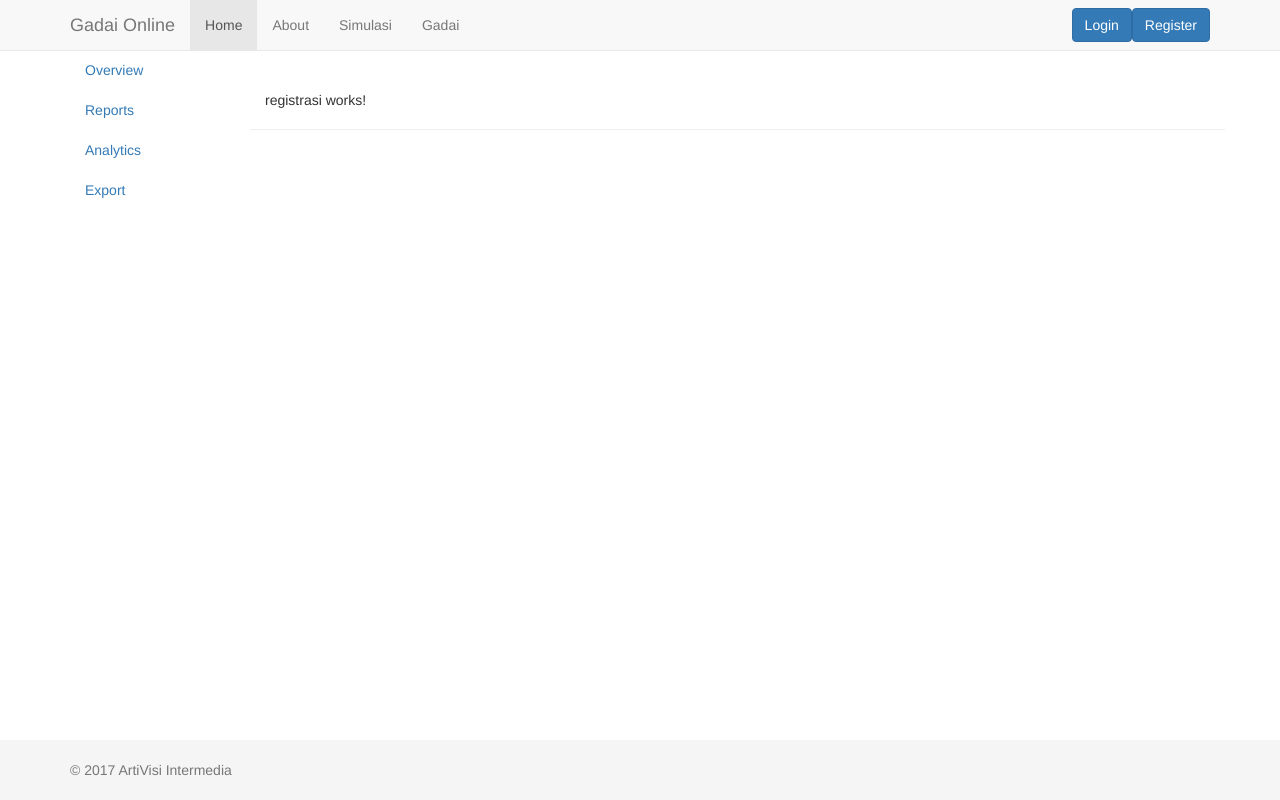
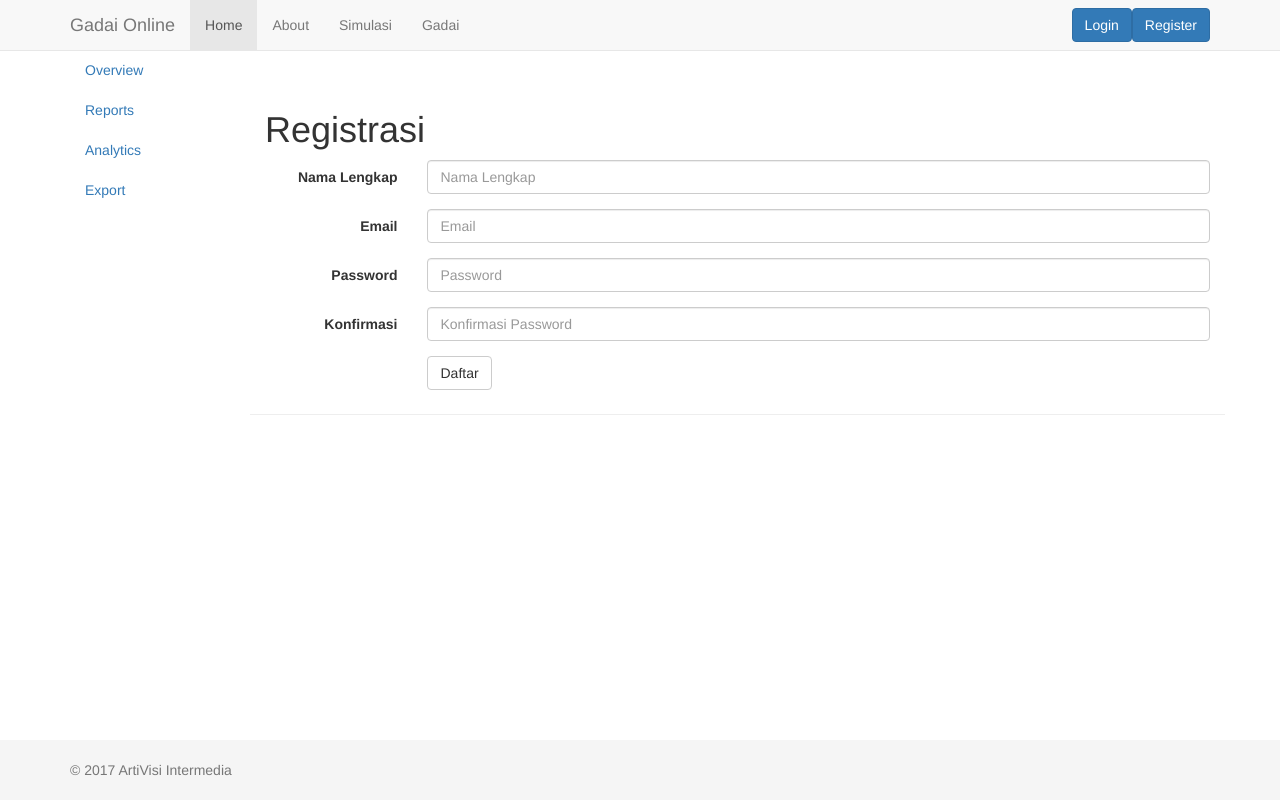
Before and after one commit to artivisi/training-pegadaian-2017-02, an Angular app in the folder gadai-frontend/: page /registrasi in a window 1280 px wide. Built offline with nearby package versions, Linux system fonts and the light colour scheme.

Commit message:
screen lupa password

```diff
--- a/gadai-frontend/src/app/app.module.ts
+++ b/gadai-frontend/src/app/app.module.ts
@@ -10,10 +10,12 @@ import { AppComponent } from './app.component';
 import { LoginComponent } from './shared/login/login.component';
 import { RegistrasiComponent } from './shared/registrasi/registrasi.component';
 import { WelcomeComponent } from './shared/welcome/welcome.component';
+import { LupaComponent } from './shared/lupa/lupa.component';
 
 const routingAplikasi : Routes = [
 	{path : 'login', component : LoginComponent},
 	{path : 'registrasi', component : RegistrasiComponent},
+	{path : 'lupa', component : LupaComponent},
 	{path : '**', component : WelcomeComponent}
 ];
 
--- a/gadai-frontend/src/app/shared/login/login.component.html
+++ b/gadai-frontend/src/app/shared/login/login.component.html
@@ -1,3 +1,18 @@
-<p>
-  login works!
-</p>
+<div class="col-md-4">
+
+<form class="form-signin">
+	<h2 class="form-signin-heading">Please sign in</h2>
+	<label for="inputEmail" class="sr-only">Email address</label>
+	<input type="email" id="inputEmail" class="form-control" placeholder="Email address" required autofocus>
+	<label for="inputPassword" class="sr-only">Password</label>
+	<input type="password" id="inputPassword" class="form-control" placeholder="Password" required>
+	<div class="checkbox">
+		<label>
+			<input type="checkbox" value="remember-me"> Remember me
+		</label>
+	</div>
+	<button class="btn btn-lg btn-primary btn-block" type="submit">Sign in</button>
+	<a class="btn btn-default btn-block" routerLink="/lupa">Lupa Password</a>
+</form>
+
+</div>
--- /dev/null
+++ b/gadai-frontend/src/app/shared/lupa/lupa.component.html
@@ -0,0 +1,10 @@
+<div class="col-md-4">
+
+<form class="form-signin">
+	<h2 class="form-signin-heading">Lupa Password</h2>
+	<label for="inputEmail" class="sr-only">Email address</label>
+	<input type="email" id="inputEmail" class="form-control" placeholder="Email address" required autofocus>
+	<a class="btn btn-default btn-block btn-primary" routerLink="/login">Kirim Reset Link</a>
+</form>
+
+</div>
--- /dev/null
+++ b/gadai-frontend/src/app/shared/lupa/lupa.component.ts
@@ -0,0 +1,15 @@
+import { Component, OnInit } from '@angular/core';
+
+@Component({
+  selector: 'app-lupa',
+  templateUrl: './lupa.component.html',
+  styleUrls: ['./lupa.component.css']
+})
+export class LupaComponent implements OnInit {
+
+  constructor() { }
+
+  ngOnInit() {
+  }
+
+}
--- a/gadai-frontend/src/app/shared/registrasi/registrasi.component.html
+++ b/gadai-frontend/src/app/shared/registrasi/registrasi.component.html
@@ -1,3 +1,33 @@
-<p>
-  registrasi works!
-</p>
+<h1>Registrasi</h1>
+
+<form class="form-horizontal">
+	<div class="form-group">
+      <label for="fullname" class="col-sm-2 control-label">Nama Lengkap</label>
+      <div class="col-sm-10">
+        <input type="text" class="form-control" id="fullname" placeholder="Nama Lengkap">
+      </div>
+    </div>
+	<div class="form-group">
+    <label for="inputEmail3" class="col-sm-2 control-label">Email</label>
+    <div class="col-sm-10">
+      <input type="email" class="form-control" id="inputEmail3" placeholder="Email">
+    </div>
+</div>
+  <div class="form-group">
+    <label for="password" class="col-sm-2 control-label">Password</label>
+    <div class="col-sm-10">
+      <input type="password" class="form-control" id="password" placeholder="Password">
+    </div>
+  </div>
+  <div class="form-group">
+    <label for="konfirmasiPassword" class="col-sm-2 control-label">Konfirmasi</label>
+    <div class="col-sm-10">
+      <input type="password" class="form-control" id="konfirmasiPassword" placeholder="Konfirmasi Password">
+    </div>
+  </div>
+  <div class="form-group">
+    <div class="col-sm-offset-2 col-sm-10">
+      <button type="submit" class="btn btn-default">Daftar</button>
+    </div>
+  </div>
+</form>
--- a/gadai-frontend/src/app/shared/shared.module.ts
+++ b/gadai-frontend/src/app/shared/shared.module.ts
@@ -6,13 +6,14 @@ import { LoginComponent } from './login/login.component';
 import { RegistrasiComponent } from './registrasi/registrasi.component';
 import { FooterComponent } from './footer/footer.component';
 import { WelcomeComponent } from './welcome/welcome.component';
+import { LupaComponent } from './lupa/lupa.component';
 
 @NgModule({
   imports: [
     CommonModule,
 	RouterModule
   ],
-  declarations: [ NavbarComponent, LoginComponent, RegistrasiComponent, FooterComponent, WelcomeComponent ],
-  exports: [ NavbarComponent, FooterComponent, LoginComponent, RegistrasiComponent, WelcomeComponent ]
+  declarations: [ NavbarComponent, LoginComponent, RegistrasiComponent, FooterComponent, WelcomeComponent, LupaComponent ],
+  exports: [ NavbarComponent, FooterComponent, LoginComponent, RegistrasiComponent, WelcomeComponent, LupaComponent ]
 })
 export class SharedModule { }
```
Also changed, not shown: gadai-frontend/src/app/shared/lupa/lupa.component.css (added), 1 other file (tests, documents, lock files or other folders).
